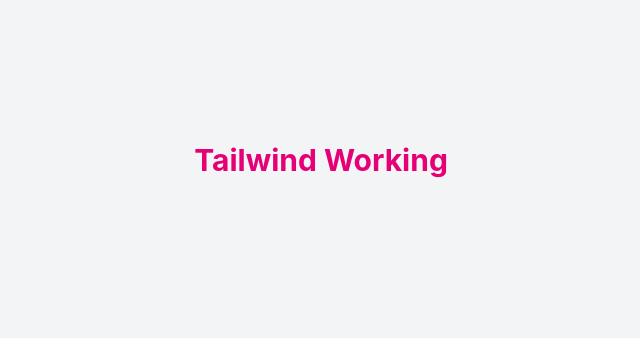
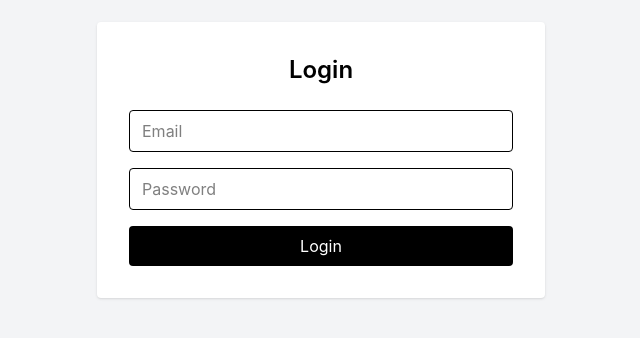
Before and after one commit to DEEPAK-009/support-ticket-system, a React app in the folder Frontend/: page / in a window 1280 px wide. Shown: the part 240-578 px from the top of the page, without its empty margins (319-959 px from the left). Built offline with nearby package versions, Linux system fonts and the light colour scheme; the HTML template or start-up script is replaced by a standard one.

Commit message:
Implement login page with AuthContext, axios instance and token persistence

```diff
--- a/Frontend/src/App.jsx
+++ b/Frontend/src/App.jsx
@@ -1,10 +1,16 @@
+import { BrowserRouter, Routes, Route } from "react-router-dom";
+import { AuthProvider } from "./context/AuthContext";
+import Login from "./pages/Login";
+
 function App() {
   return (
-    <div className="h-screen flex items-center justify-center bg-gray-100">
-      <h1 className="text-3xl font-bold text-pink-600">
-        Tailwind Working
-      </h1>
-    </div>
+    <AuthProvider>
+      <BrowserRouter>
+        <Routes>
+          <Route path="/" element={<Login />} />
+        </Routes>
+      </BrowserRouter>
+    </AuthProvider>
   );
 }
 
--- /dev/null
+++ b/Frontend/src/api/axios.js
@@ -0,0 +1,15 @@
+import axios from "axios";
+
+const instance = axios.create({
+  baseURL: "http://localhost:5050/api", // adjust if needed
+});
+
+instance.interceptors.request.use((config) => {
+  const token = localStorage.getItem("token");
+  if (token) {
+    config.headers.Authorization = `Bearer ${token}`;
+  }
+  return config;
+});
+
+export default instance;
--- /dev/null
+++ b/Frontend/src/context/AuthContext.jsx
@@ -0,0 +1,32 @@
+import { createContext, useState, useEffect } from "react";
+
+export const AuthContext = createContext();
+
+export const AuthProvider = ({ children }) => {
+  const [user, setUser] = useState(null);
+
+  useEffect(() => {
+    const storedUser = localStorage.getItem("user");
+    if (storedUser) {
+      setUser(JSON.parse(storedUser));
+    }
+  }, []);
+
+  const login = (data) => {
+    localStorage.setItem("token", data.token);
+    localStorage.setItem("user", JSON.stringify(data.user));
+    setUser(data.user);
+  };
+
+  const logout = () => {
+    localStorage.removeItem("token");
+    localStorage.removeItem("user");
+    setUser(null);
+  };
+
+  return (
+    <AuthContext.Provider value={{ user, login, logout }}>
+      {children}
+    </AuthContext.Provider>
+  );
+};
--- /dev/null
+++ b/Frontend/src/pages/Login.jsx
@@ -0,0 +1,77 @@
+import { useState, useContext } from "react";
+import { useNavigate } from "react-router-dom";
+import axios from "../api/axios";
+import { AuthContext } from "../context/AuthContext";
+
+const Login = () => {
+  const [email, setEmail] = useState("");
+  const [password, setPassword] = useState("");
+  const [error, setError] = useState("");
+
+  const { login } = useContext(AuthContext);
+  const navigate = useNavigate();
+
+  const handleSubmit = async (e) => {
+    e.preventDefault();
+    setError("");
+
+    try {
+      const res = await axios.post("/auth/login", {
+        email,
+        password,
+      });
+
+      login(res.data);
+      navigate("/dashboard");
+    } catch (err) {
+      setError(
+        err.response?.data?.message || "Login failed"
+      );
+    }
+  };
+
+  return (
+    <div className="h-screen flex items-center justify-center bg-gray-100">
+      <div className="w-full max-w-md bg-white p-8 rounded shadow">
+        <h2 className="text-2xl font-semibold mb-6 text-center">
+          Login
+        </h2>
+
+        {error && (
+          <div className="mb-4 text-red-500 text-sm">
+            {error}
+          </div>
+        )}
+
+        <form onSubmit={handleSubmit} className="space-y-4">
+          <input
+            type="email"
+            placeholder="Email"
+            className="w-full border px-3 py-2 rounded"
+            value={email}
+            onChange={(e) => setEmail(e.target.value)}
+            required
+          />
+
+          <input
+            type="password"
+            placeholder="Password"
+            className="w-full border px-3 py-2 rounded"
+            value={password}
+            onChange={(e) => setPassword(e.target.value)}
+            required
+          />
+
+          <button
+            type="submit"
+            className="w-full bg-black text-white py-2 rounded hover:bg-gray-800"
+          >
+            Login
+          </button>
+        </form>
+      </div>
+    </div>
+  );
+};
+
+export default Login;
```
